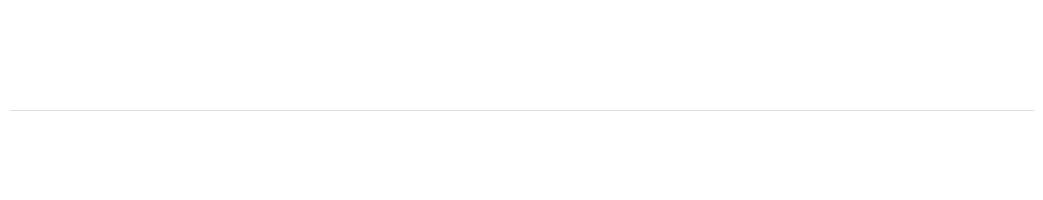
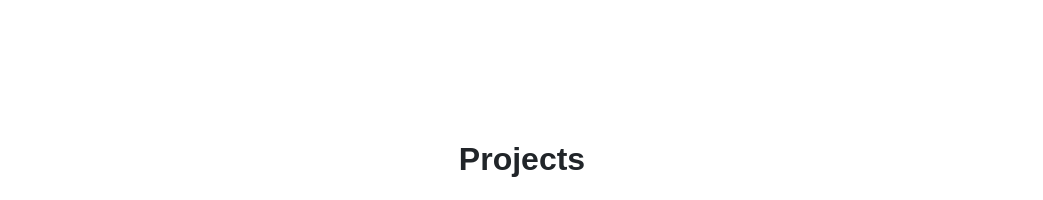
Before and after one commit to Mijincode/jeannie-portfolio, a React (Create React App) app: page / in a window 1280 px wide. Shown: the part 957-1157 px from the top of the page, without its empty margins (118-1161 px from the left). Built offline with nearby package versions, Linux system fonts and the light colour scheme.

Commit message:
Comment dividers

```diff
--- a/src/App.js
+++ b/src/App.js
@@ -28,15 +28,15 @@ function App() {
           element={
             <main id="main-wrapper">
               <Home />
-              <hr className="section-divider" />
+              {/* <hr className="section-divider" /> */}
 
               <Projects />
-              <hr className="section-divider" />
+              {/* <hr className="section-divider" /> */}
               <Skills />
-              <hr className="section-divider" />
+              {/* <hr className="section-divider" /> */}
               <About />
               <Contact />
-              <hr className="section-divider" />
+              {/* <hr className="section-divider" /> */}
             </main>
           }
         />
```
